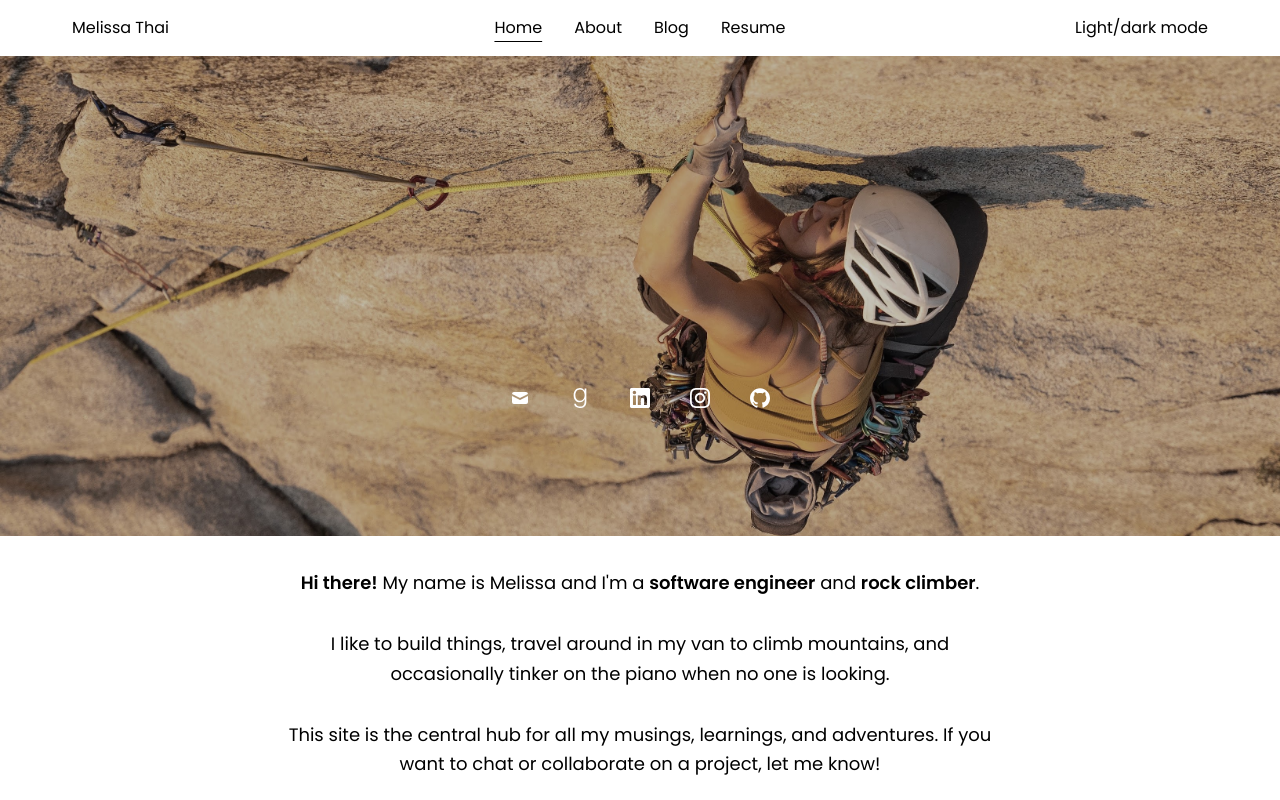
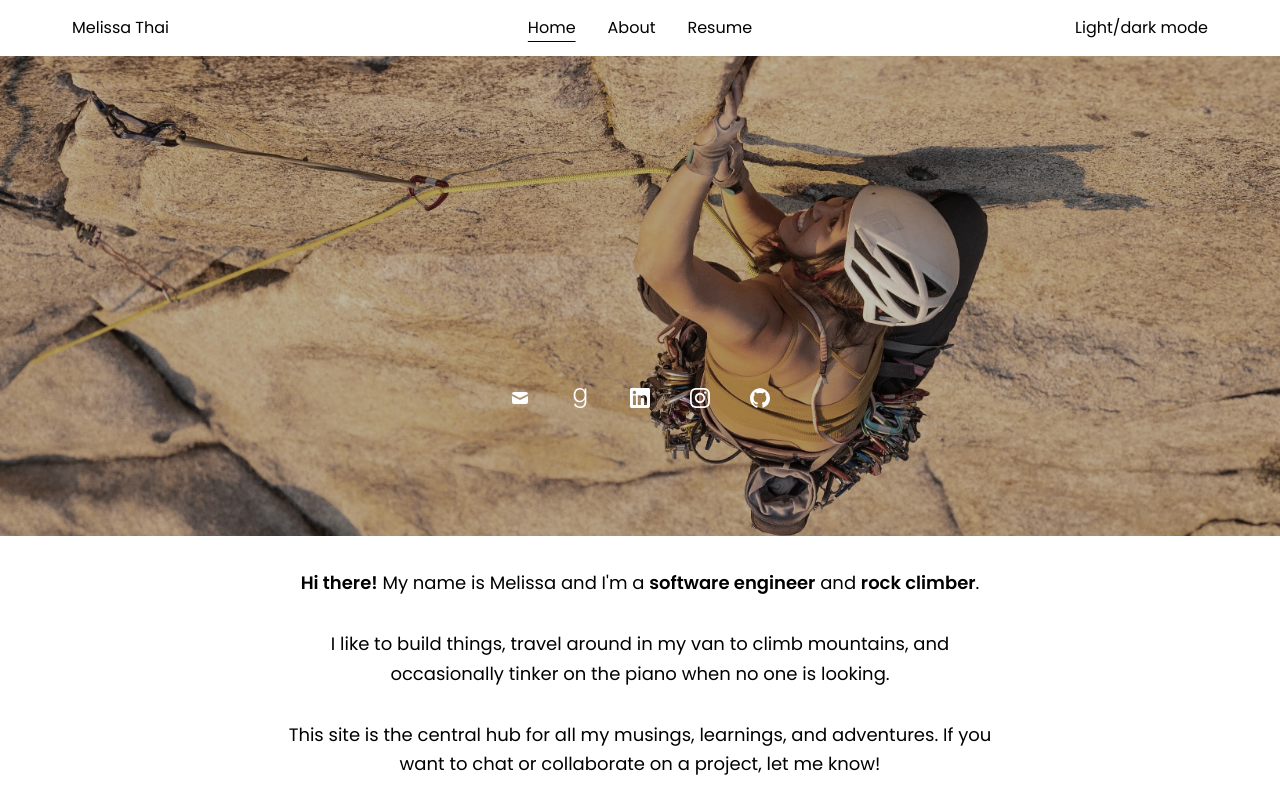
Before and after one commit to melissapthai/melissapthai.com, a Next.js app: page / in a window 1280 px wide. Shown: the top 800 px of the page. Built offline with nearby package versions, Linux system fonts and the light colour scheme.

Commit message:
remove blog

```diff
--- a/data/routes.tsx
+++ b/data/routes.tsx
@@ -15,10 +15,6 @@ export const routes: Array<Route> = [
     title: "About",
   },
   {
-    href: "/blog",
-    title: "Blog",
-  },
-  {
     href: "/resume",
     title: "Resume",
   },
--- a/pages/blog.tsx
+++ /dev/null
@@ -1,3 +0,0 @@
-export default function Blog() {
-  return <h1>Blog Page!</h1>;
-}
```
